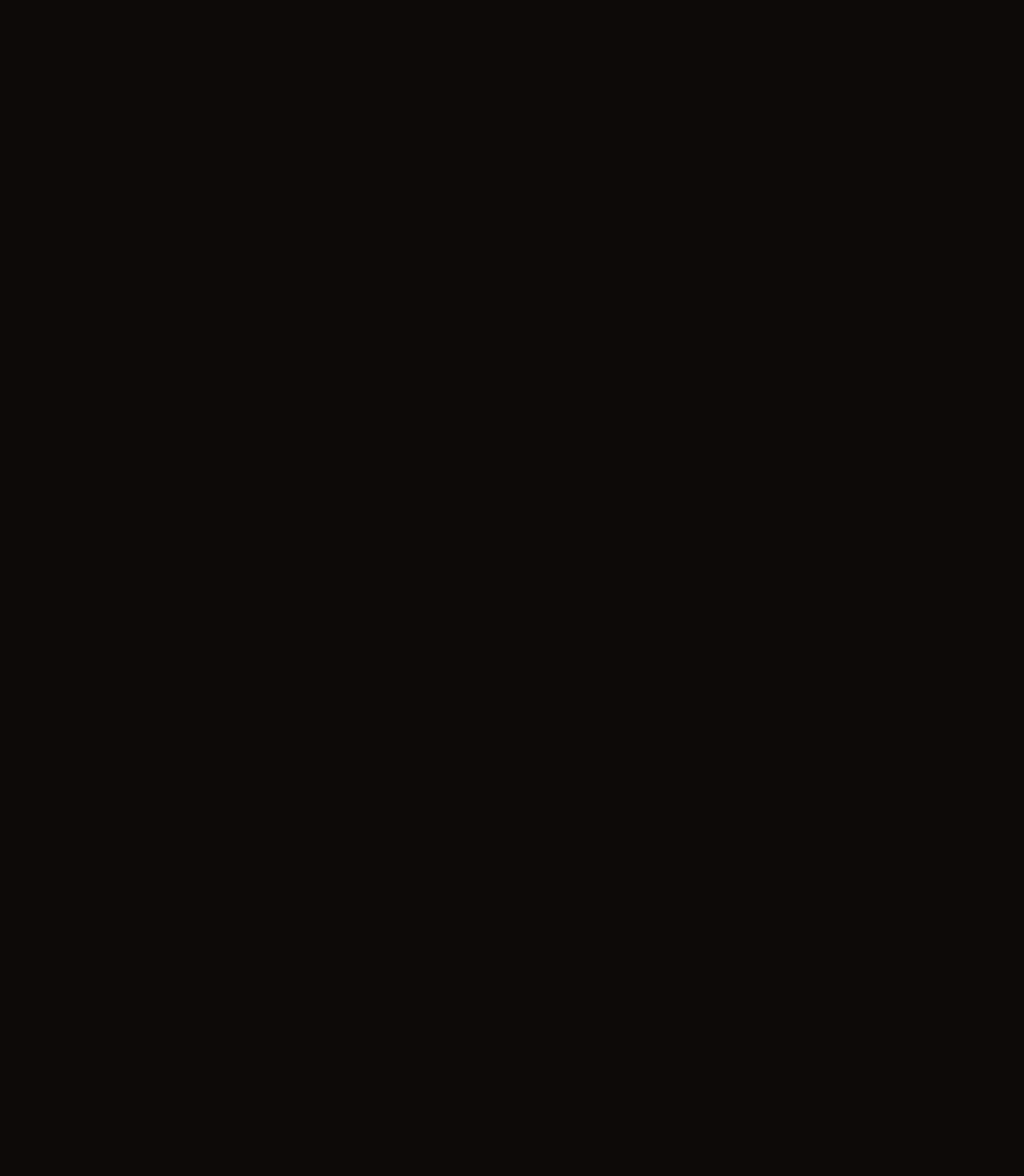
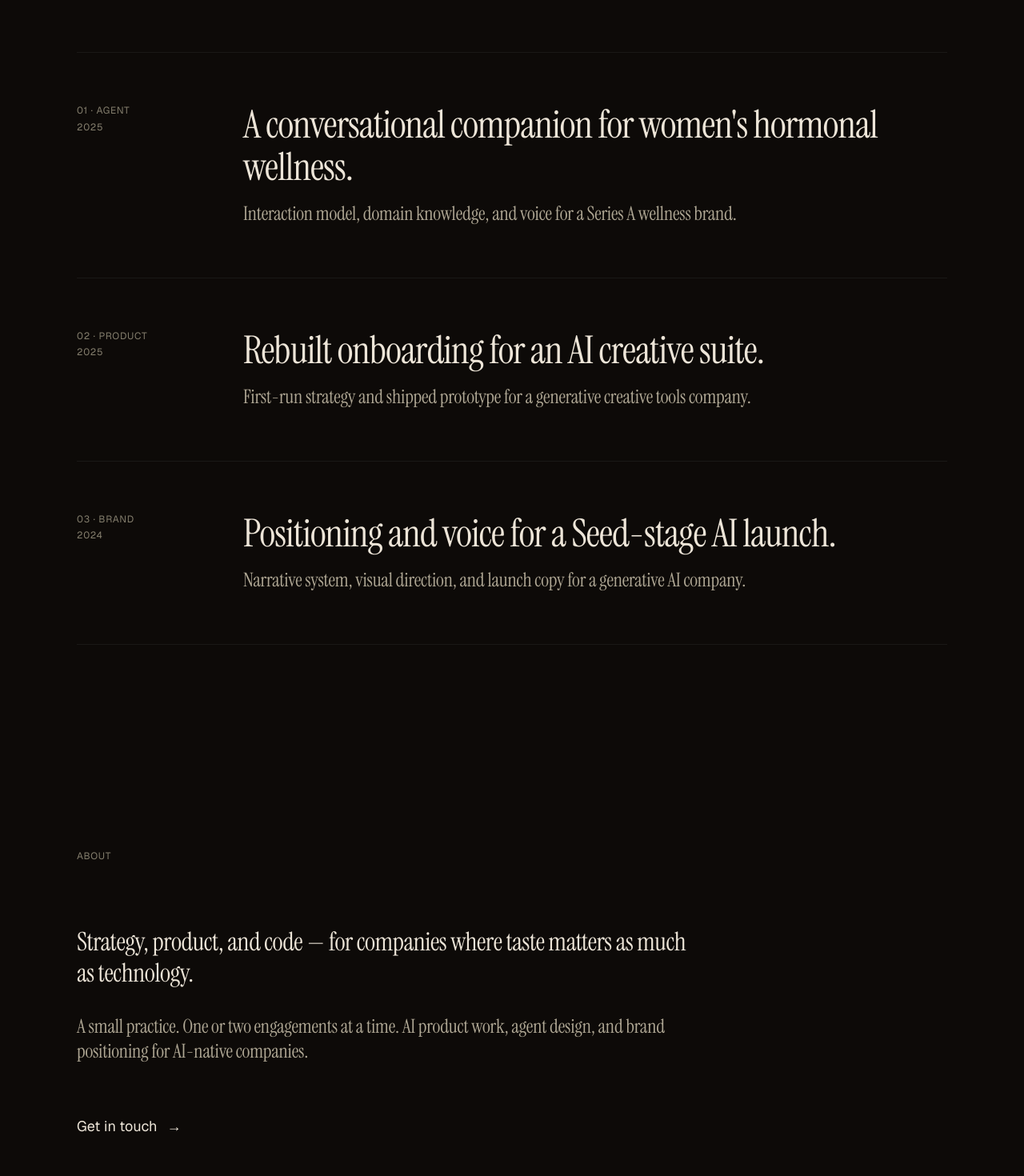
Before and after one commit to karishmacdewan/karishma-portfolio, a Next.js app: page / in a window 1280 px wide. Shown: the part 960-2430 px from the top of the page at 80% size. Before the commit the page ends 949 px from the top, so only its background shows below. Built offline with nearby package versions, Linux system fonts and the light colour scheme.

Commit message:
step 5: selected work + about/CTA below hero

```diff
--- a/app/page.tsx
+++ b/app/page.tsx
@@ -1,6 +1,7 @@
 "use client";
 
 import { animate, motion, useMotionValue } from "framer-motion";
+import Link from "next/link";
 import { useEffect, useState } from "react";
 
 const EASE_OUT_SOFT: [number, number, number, number] = [0.22, 1, 0.36, 1];
@@ -117,6 +118,7 @@
   };
 
   return (
+    <>
     <section className="relative h-screen min-h-screen overflow-hidden">
       {/* Halo — dominant, centered on the viewport, min(85vw, 80vh) so it
           stays within bounds on both landscape and portrait. Outer div
@@ -210,5 +212,96 @@
         </div>
       </div>
     </section>
+
+    <SelectedWork />
+    <AboutCta />
+    </>
   );
 }
+
+const WORK = [
+  {
+    tag: "Agent",
+    year: "2025",
+    title: "A conversational companion for women's hormonal wellness.",
+    description:
+      "Interaction model, domain knowledge, and voice for a Series A wellness brand.",
+  },
+  {
+    tag: "Product",
+    year: "2025",
+    title: "Rebuilt onboarding for an AI creative suite.",
+    description:
+      "First-run strategy and shipped prototype for a generative creative tools company.",
+  },
+  {
+    tag: "Brand",
+    year: "2024",
+    title: "Positioning and voice for a Seed-stage AI launch.",
+    description:
+      "Narrative system, visual direction, and launch copy for a generative AI company.",
+  },
+];
+
+function SelectedWork() {
+  return (
+    <section className="mx-auto max-w-6xl px-8 py-32">
+      <h2 className="font-sans text-caption uppercase text-muted mb-20">
+        Selected work
+      </h2>
+      <div className="border-t border-b border-border divide-y divide-border">
+        {WORK.map((item, i) => (
+          <Link
+            key={`${item.tag}-${item.year}`}
+            href="/work"
+            className="group block py-16"
+          >
+            <div className="grid gap-y-6 gap-x-12 md:grid-cols-[10rem_1fr]">
+              <div className="flex flex-col gap-1 font-sans text-caption uppercase text-muted">
+                <span>
+                  0{i + 1} · {item.tag}
+                </span>
+                <span>{item.year}</span>
+              </div>
+              <div className="flex flex-col gap-4">
+                <h3 className="font-serif text-h1 text-foreground group-hover:text-accent transition-colors duration-fast ease-out-soft">
+                  {item.title}
+                </h3>
+                <p className="font-serif text-h3 text-secondary max-w-2xl">
+                  {item.description}
+                </p>
+              </div>
+            </div>
+          </Link>
+        ))}
+      </div>
+    </section>
+  );
+}
+
+function AboutCta() {
+  return (
+    <section className="mx-auto max-w-6xl px-8 py-32">
+      <h2 className="font-sans text-caption uppercase text-muted mb-20">
+        About
+      </h2>
+      <div className="flex flex-col gap-8 max-w-3xl">
+        <p className="font-serif text-h2 text-foreground">
+          Strategy, product, and code — for companies where taste matters as
+          much as technology.
+        </p>
+        <p className="font-serif text-h3 text-secondary">
+          A small practice. One or two engagements at a time. AI product work,
+          agent design, and brand positioning for AI-native companies.
+        </p>
+        <Link
+          href="/contact"
+          className="inline-flex items-center gap-3 mt-8 font-sans text-body-lg text-foreground hover:text-accent transition-colors duration-fast ease-out-soft"
+        >
+          <span>Get in touch</span>
+          <span aria-hidden="true">→</span>
+        </Link>
+      </div>
+    </section>
+  );
+}
```
